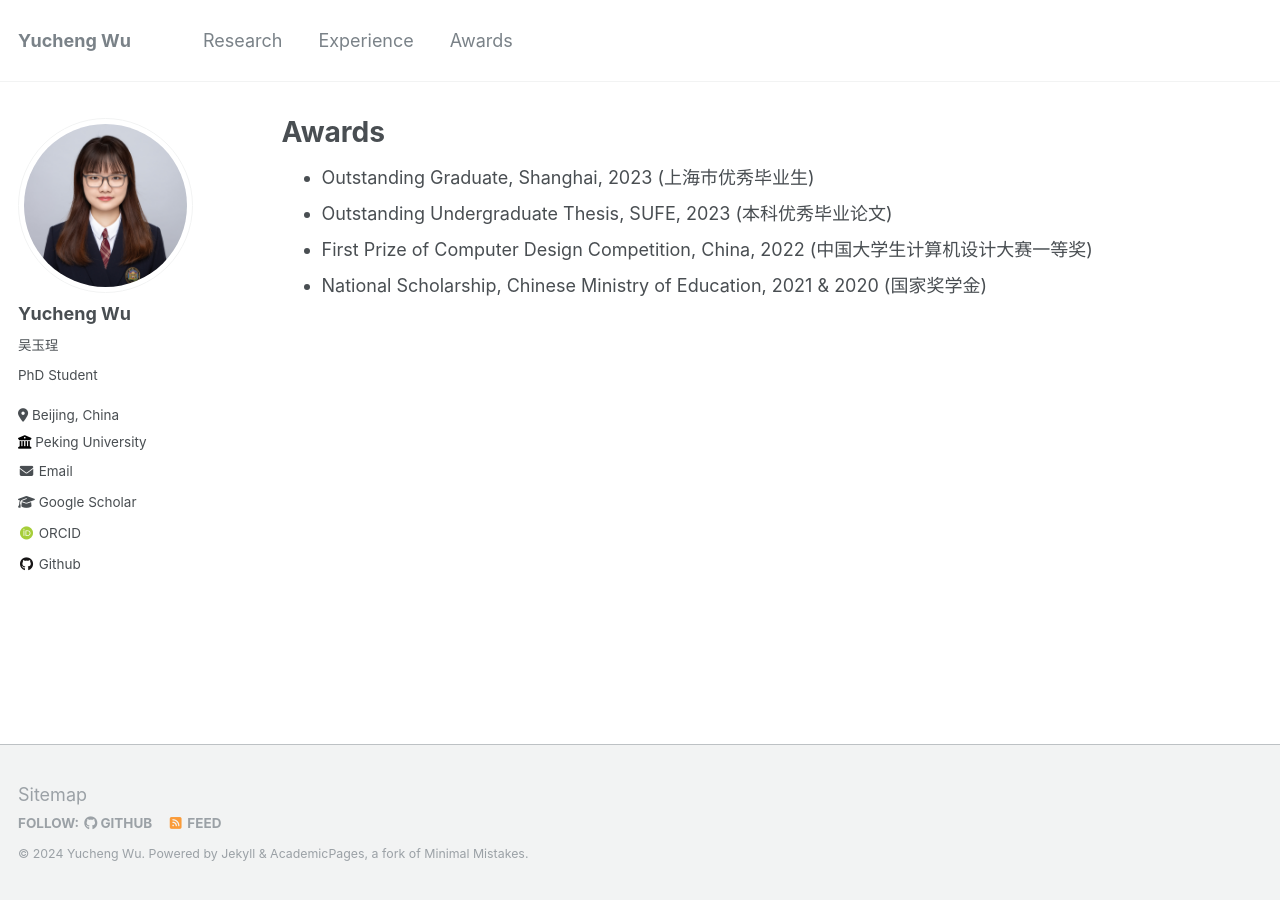
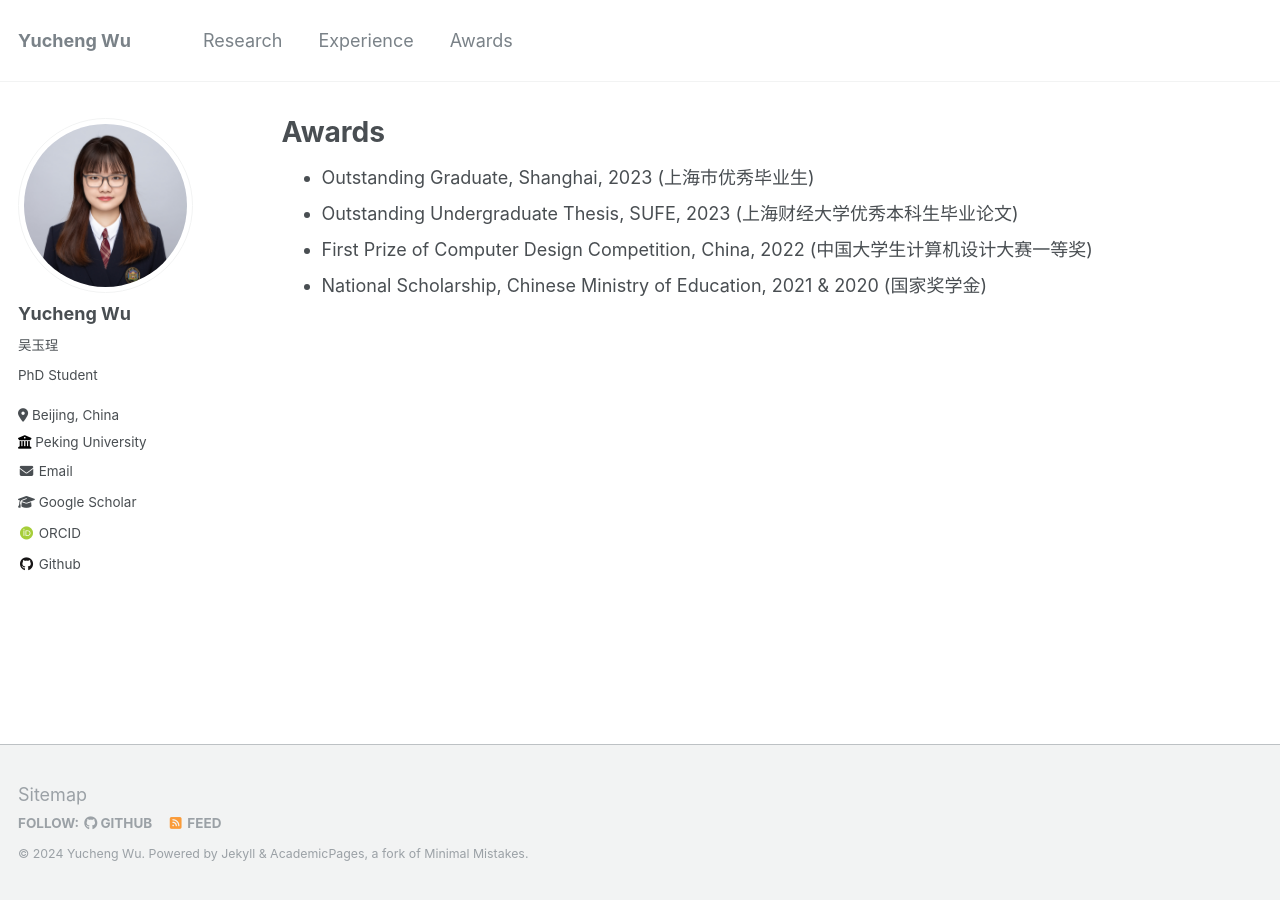
Before and after one commit to wuyucheng2002/wuyucheng2002.github.io, a Jekyll site: the page built from _pages/awards.md, in a window 1280 px wide. Built offline with Jekyll 4.4.1, drawn with Linux system fonts in a browser that asks for light colours; some web fonts are replaced.

Commit message:
Update awards.md

```diff
--- a/_pages/awards.md
+++ b/_pages/awards.md
@@ -6,6 +6,6 @@ author_profile: true
 ---
 
 * Outstanding Graduate, Shanghai, 2023 (上海市优秀毕业生)
-* Outstanding Undergraduate Thesis, SUFE, 2023 (本科优秀毕业论文)
+* Outstanding Undergraduate Thesis, SUFE, 2023 (上海财经大学优秀本科生毕业论文)
 * First Prize of Computer Design Competition, China, 2022 (中国大学生计算机设计大赛一等奖)
 * National Scholarship, Chinese Ministry of Education, 2021 & 2020 (国家奖学金)
```
